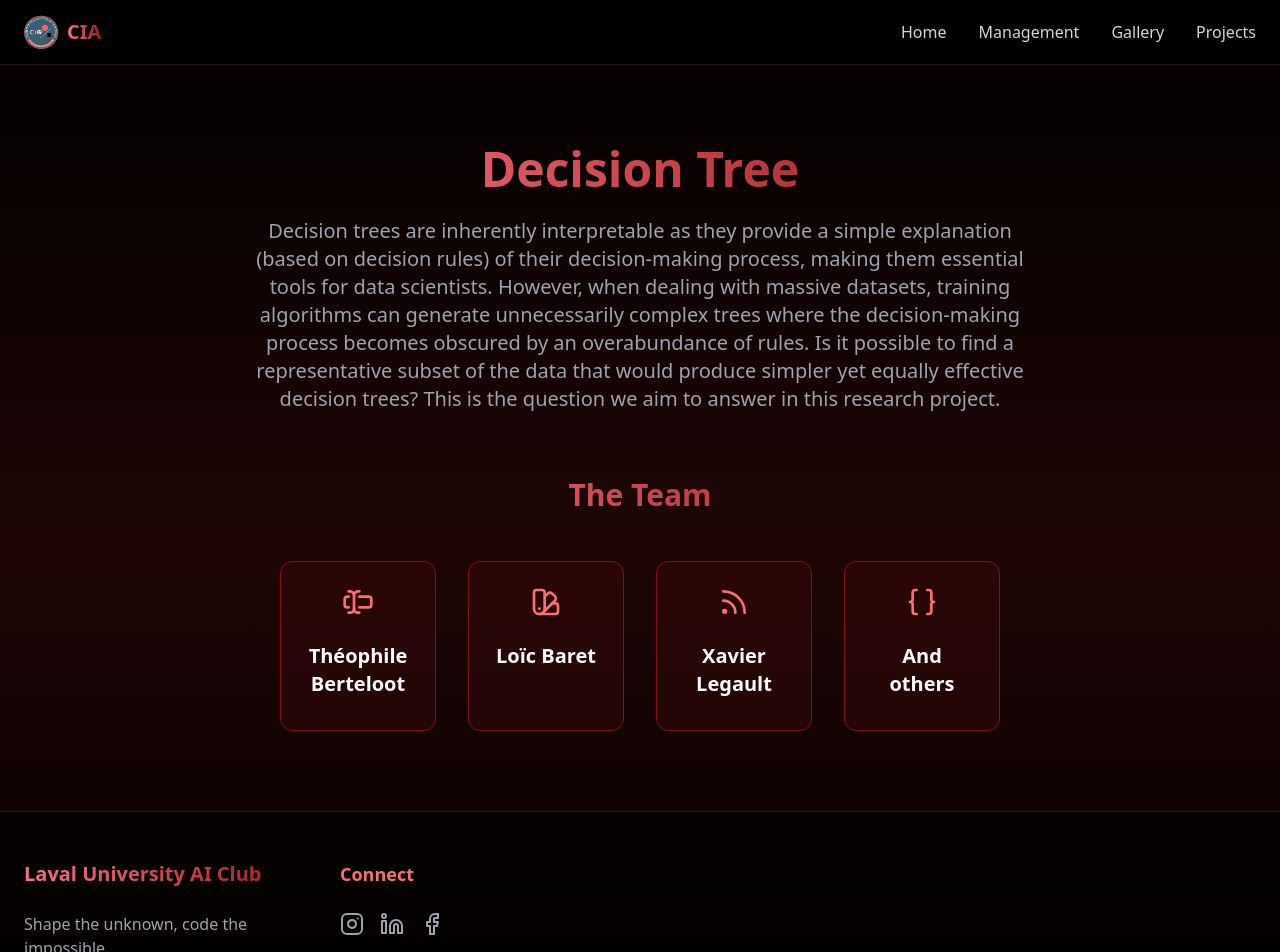
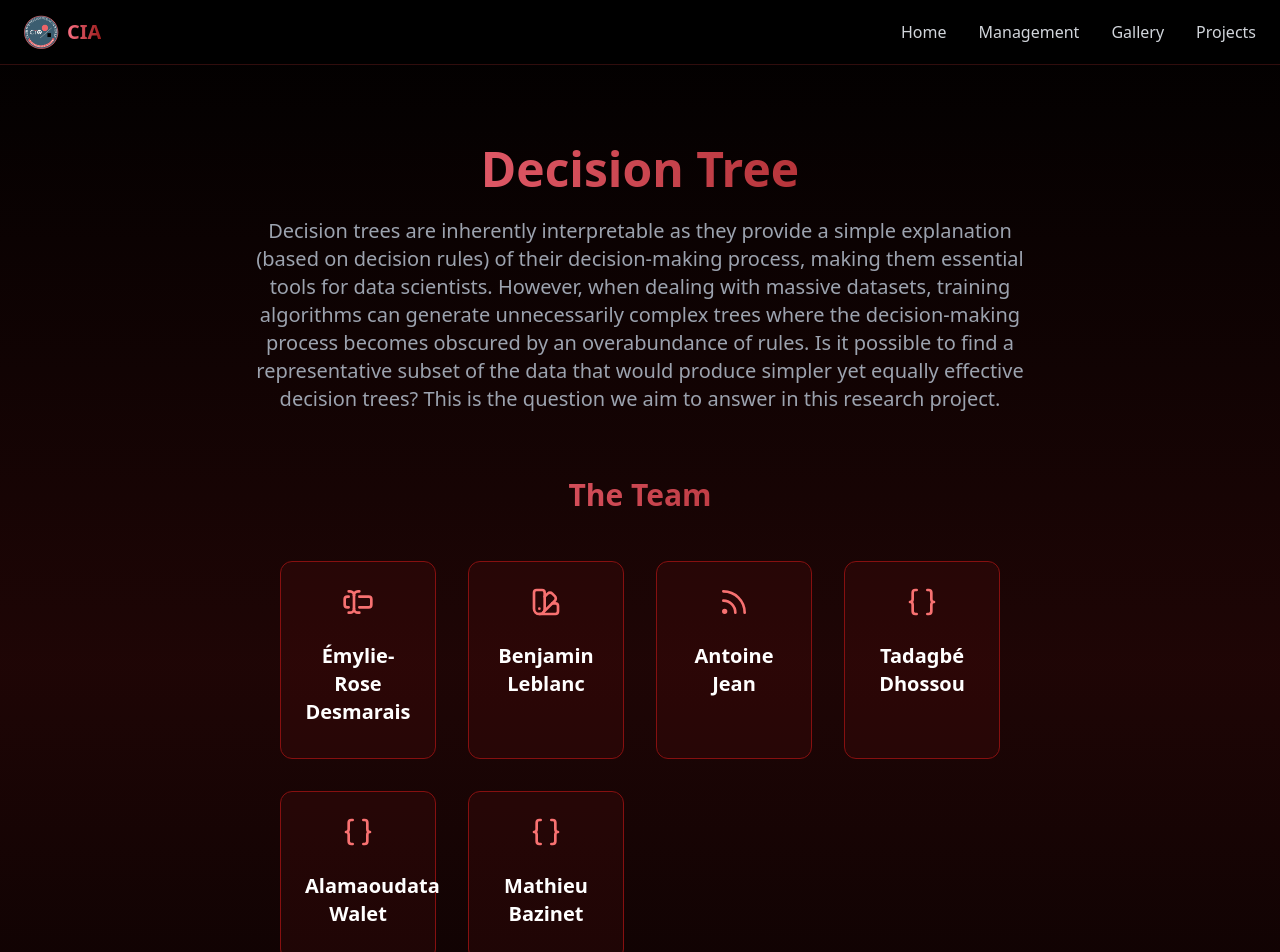
Before and after one commit to cia-ulaval/Site_Club_IA, a React (Vite) app: page /decisiontree in a window 1280 px wide. Shown: the top 952 px of the page. Built offline with nearby package versions, Linux system fonts and the light colour scheme.

Commit message:
Addec content and corrected some
Corrected decision tree participants
deleted github links for the projects that didnt have any
and more

```diff
--- a/src/pages/DecisionTree.tsx
+++ b/src/pages/DecisionTree.tsx
@@ -3,22 +3,32 @@ import { Braces, TextCursorInput, SwatchBook, Rss } from "lucide-react";
 const teamMembers = [
   {
     icon: <TextCursorInput className="w-8 h-8" />,
-    title: "Théophile Berteloot",
+    title: "Émylie-Rose Desmarais",
     description: "", // Add description
   },
   {
     icon: <SwatchBook className="w-8 h-8" />,
-    title: "Loïc Baret",
+    title: "Benjamin Leblanc",
     description: "", // Add description
   },
   {
     icon: <Rss className="w-8 h-8" />,
-    title: "Xavier Legault",
+    title: "Antoine Jean",
     description: "", // Add description
   },
   {
     icon: <Braces className="w-8 h-8" />,
-    title: "And others",
+    title: "Tadagbé Dhossou",
+    description: "",
+  },
+  {
+    icon: <Braces className="w-8 h-8" />,
+    title: "Alamaoudata Walet",
+    description: "",
+  },
+  {
+    icon: <Braces className="w-8 h-8" />,
+    title: "Mathieu Bazinet",
     description: "",
   },
 ];
--- a/src/pages/F1Tenth.tsx
+++ b/src/pages/F1Tenth.tsx
@@ -78,8 +78,8 @@ function F1Tenth() {
         <div className="flex flex-col md:flex-row gap-12">
           <div className="md:w-1/2 md:order-2">
             <img
-              src="/test.jpg"
-              alt="test image (temporary)"
+              src="/f1tenthcar.png"
+              alt="The cars we use for the f1tenth project"
               className="w-full rounded-xl shadow-2xl"
             />
           </div>
--- a/src/pages/Home.tsx
+++ b/src/pages/Home.tsx
@@ -21,19 +21,19 @@ function Home() {
     {
       title: "Brain Controlled Video Game",
       image: "/flappycard.jpg",
-      description: "Group meeting for flappyeeg project",
+      description: "EEG controlled retro video game",
       link: "/flappyeeg",
     },
     {
       title: "Muscle controlled race car",
-      image: "/f1cover.png",
-      description: "image representing the f1tenth device",
+      image: "/f1tenthcar.png",
+      description: "EMG racing with 1/10th scale F1 cars",
       link: "/f1tenth",
     },
     {
       title: "Manga automatic translator",
       image: "/mangaai2.png",
-      description: "image representing the manga ai detection",
+      description: "AI tool that translates manga in real time",
       link: "/mangaai",
     },
   ];
@@ -52,7 +52,7 @@ function Home() {
         <div className="video-container mb-4">
           <video
             className="w-full h-full object-cover"
-            src="/testvideo.mp4"
+            src=""
             autoPlay
             loop
             muted={isMuted}
--- a/src/pages/Projects.tsx
+++ b/src/pages/Projects.tsx
@@ -17,7 +17,6 @@ const projects = [
     image: "/f1cover.png",
     description: "EMG racing with 1/10th scale F1 cars",
     link: "/f1tenth",
-    github: "https://github.com/yourusername/f1tenth",
   },
   {
     title: "MangaAI",
@@ -31,7 +30,6 @@ const projects = [
     image: "/decisiontree.jpg",
     description: "Research and development of decision trees",
     link: "/decisiontree",
-    github: "https://github.com/yourusername/decisiontree",
   },
   {
     title: "Lenia",
```
Also changed, not shown: public/f1tenthcar.png (added), 1 other file (tests, documents, lock files or other folders).
